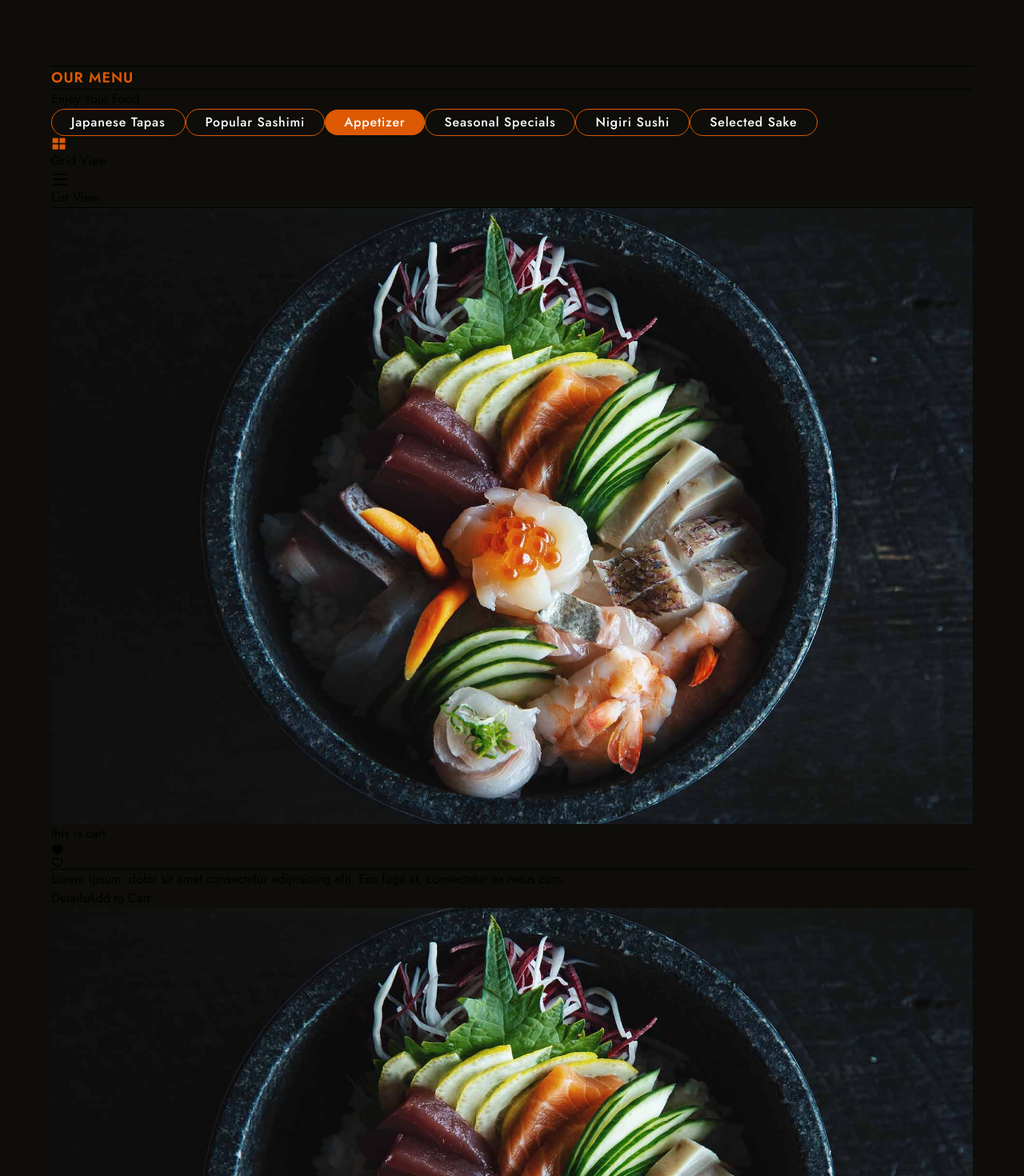
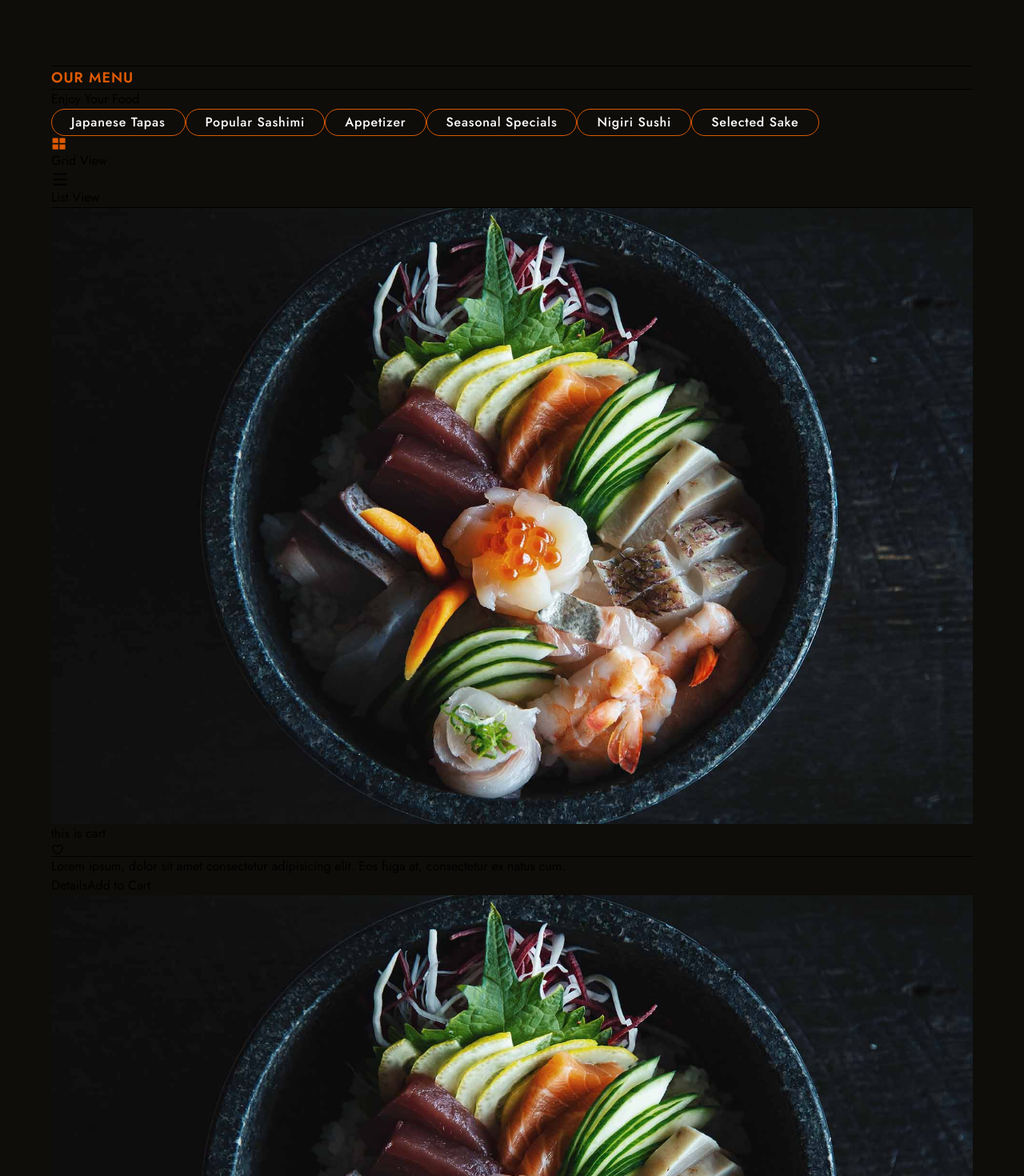
Before and after one commit to TFMahabub/spicy-hut, a Next.js app: page /menu in a window 1280 px wide. Shown: the part 1540-3010 px from the top of the page at 80% size. Built offline with nearby package versions, Linux system fonts and the light colour scheme.

Commit message:
push all code to main branch

```diff
--- a/Components/Cart/MenuCartGridView.tsx
+++ b/Components/Cart/MenuCartGridView.tsx
@@ -2,8 +2,10 @@ import cardImage from "@/public/assats/selectedMenus.jpg";
 import Image from "next/image";
 import Link from "next/link";
 import { RiHeart3Fill, RiHeart3Line } from "react-icons/ri";
+import { useFavoriteIcon } from "../hook/useAllState";
 
 const MenuCartGridView = () => {
+    const { favorite, setFavorite } = useFavoriteIcon();
     return (
         <div className='border-[1px] border-secondary/30 hover:border-primary overflow-hidden rounded-lg text-secondary bg-[#000] group cursor-pointer'>
             <div>
@@ -13,8 +15,12 @@ const MenuCartGridView = () => {
                 <div className="flex items-center justify-between">
                     <h3 className="text-lg tracking-wide capitalize">this is cart</h3>
                     <div className="flex items-center gap-2">
-                        <RiHeart3Fill className="text-primary text-lg" />
-                        <RiHeart3Line className="text-lg" />
+                        {
+                            favorite ?
+                                <RiHeart3Fill onClick={() => setFavorite(!favorite)} className="text-primary text-lg" />
+                                :
+                                <RiHeart3Line onClick={() => setFavorite(!favorite)} className="text-lg" />
+                        }
                     </div>
                 </div>
                 <hr className="w-full h-[1px] text-secondary/30 my-1" />
--- a/Components/Cart/MenuCartListView.tsx
+++ b/Components/Cart/MenuCartListView.tsx
@@ -2,8 +2,10 @@ import cardImage from "@/public/assats/selectedMenus.jpg";
 import Image from "next/image";
 import Link from "next/link";
 import { RiHeart3Fill, RiHeart3Line } from "react-icons/ri";
+import { useFavoriteIcon } from "../hook/useAllState";
 
 const MenuCartListView = () => {
+    const { favorite, setFavorite } = useFavoriteIcon();
     return (
         <div className='border-[1px] flex flex-col md:flex-row items-start border-secondary/30 hover:border-primary overflow-hidden rounded-lg text-secondary bg-[#000] group cursor-pointer'>
             <div className="flex-1">
@@ -14,8 +16,12 @@ const MenuCartListView = () => {
                     <div className="flex items-center justify-between">
                         <h3 className="text-lg tracking-wide capitalize">this is cart</h3>
                         <div className="flex items-center gap-2">
-                            <RiHeart3Fill className="text-primary text-lg" />
-                            <RiHeart3Line className="text-lg" />
+                            {
+                                favorite ?
+                                    <RiHeart3Fill onClick={() => setFavorite(!favorite)} className="text-primary text-lg" />
+                                    :
+                                    <RiHeart3Line onClick={() => setFavorite(!favorite)} className="text-lg" />
+                            }
                         </div>
                     </div>
                     <hr className="w-full h-[1px] text-secondary/30 my-1" />
--- a/Components/hook/useAllState.ts
+++ b/Components/hook/useAllState.ts
@@ -9,3 +9,8 @@ export const useMenuCategory = () =>{
     const [menuCategory, setMenuCategory] = useState("");
     return{menuCategory, setMenuCategory}
 }
+
+export const useFavoriteIcon = () =>{
+    const [favorite, setFavorite] = useState(false)
+    return {favorite, setFavorite};
+}
--- a/Components/pages/Menu/MenuIndex.tsx
+++ b/Components/pages/Menu/MenuIndex.tsx
@@ -5,6 +5,14 @@ import CartParent from './CartParent';
 const MenuIndex = () => {
     const { menuCategory, setMenuCategory } = useMenuCategory();
     console.log(menuCategory);
+    const menuItems = [
+        { name: "Japanese Tapas", value: "japanese-tapas" },
+        { name: "Popular Sashimi", value: "popular-sashimi" },
+        { name: "Appetizer", value: "appetizer" },
+        { name: "Seasonal Specials", value: "seasonal-specials" },
+        { name: "Nigiri Sushi", value: "nigiri-sushi" },
+        { name: "Selected Sake", value: "selected-sake" },
+    ]
     return (
         <div className='container section_gap'>
             <div className='section_gap text-center'>
@@ -12,12 +20,11 @@ const MenuIndex = () => {
             </div>
             <div className='mt-10'>
                 <div className='flex flex-col flex-wrap md:flex-row md:items-center md:justify-center gap-3'>
-                    <button onClick={() => setMenuCategory("japanese-tapas")} className='menuItem_button_outLine'>Japanese Tapas</button>
-                    <button onClick={() => setMenuCategory("popular-sashimi")} className='menuItem_button_outLine'>Popular Sashimi</button>
-                    <button onClick={() => setMenuCategory("appetizer")} className='menuItem_button_fill'>Appetizer</button>
-                    <button onClick={() => setMenuCategory("seasonal-specials")} className='menuItem_button_outLine'>Seasonal Specials</button>
-                    <button onClick={() => setMenuCategory("nigiri-sushi")} className='menuItem_button_outLine'>Nigiri Sushi</button>
-                    <button onClick={() => setMenuCategory("selected-sake")} className='menuItem_button_outLine'>Selected Sake</button>
+                    {
+                        menuItems?.map((item, i) => (
+                            <button key={i} onClick={() => setMenuCategory(item?.value)} className='menuItem_button_outLine'>{item?.name}</button>
+                        ))
+                    }
                 </div>
             </div>
             <CartParent />
```
